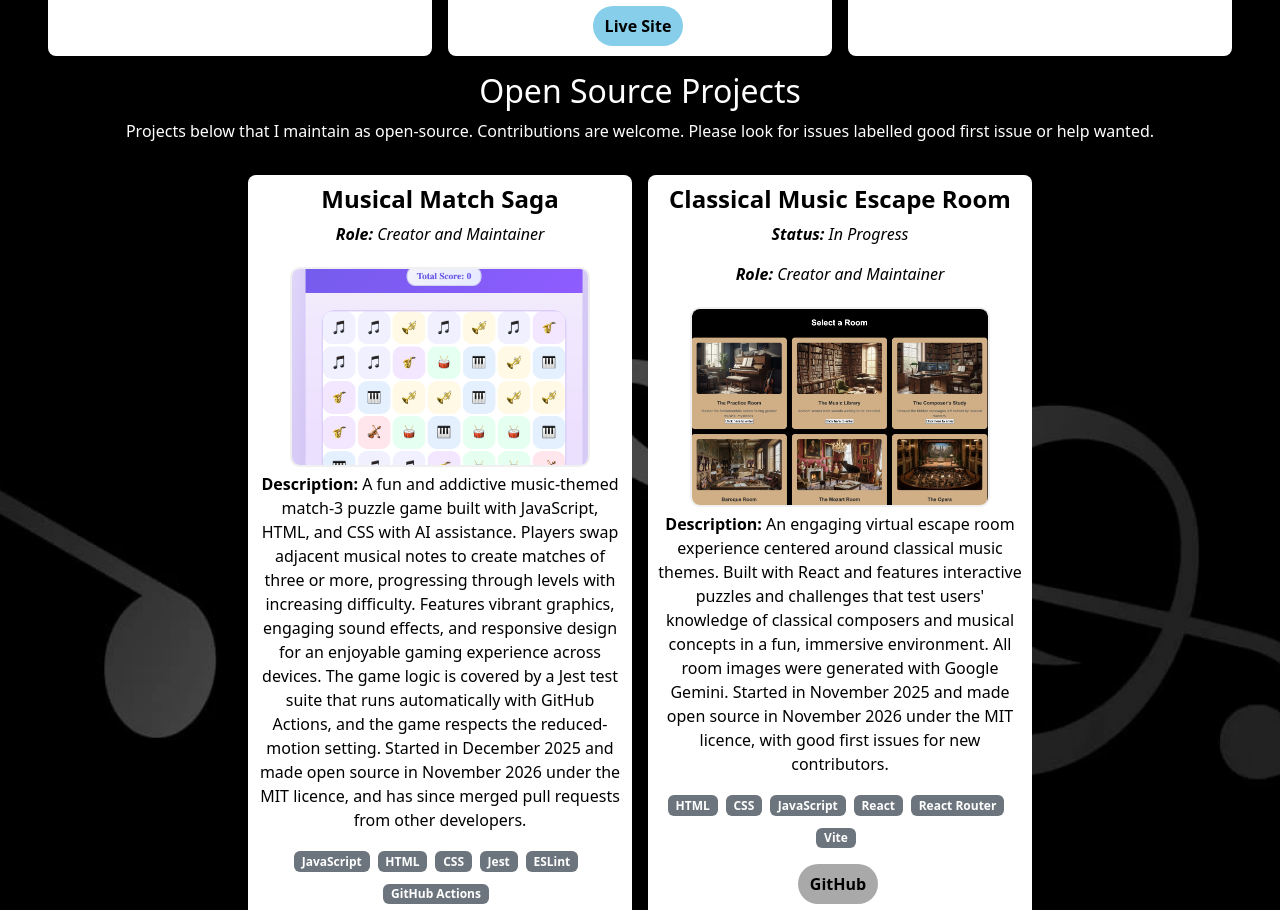
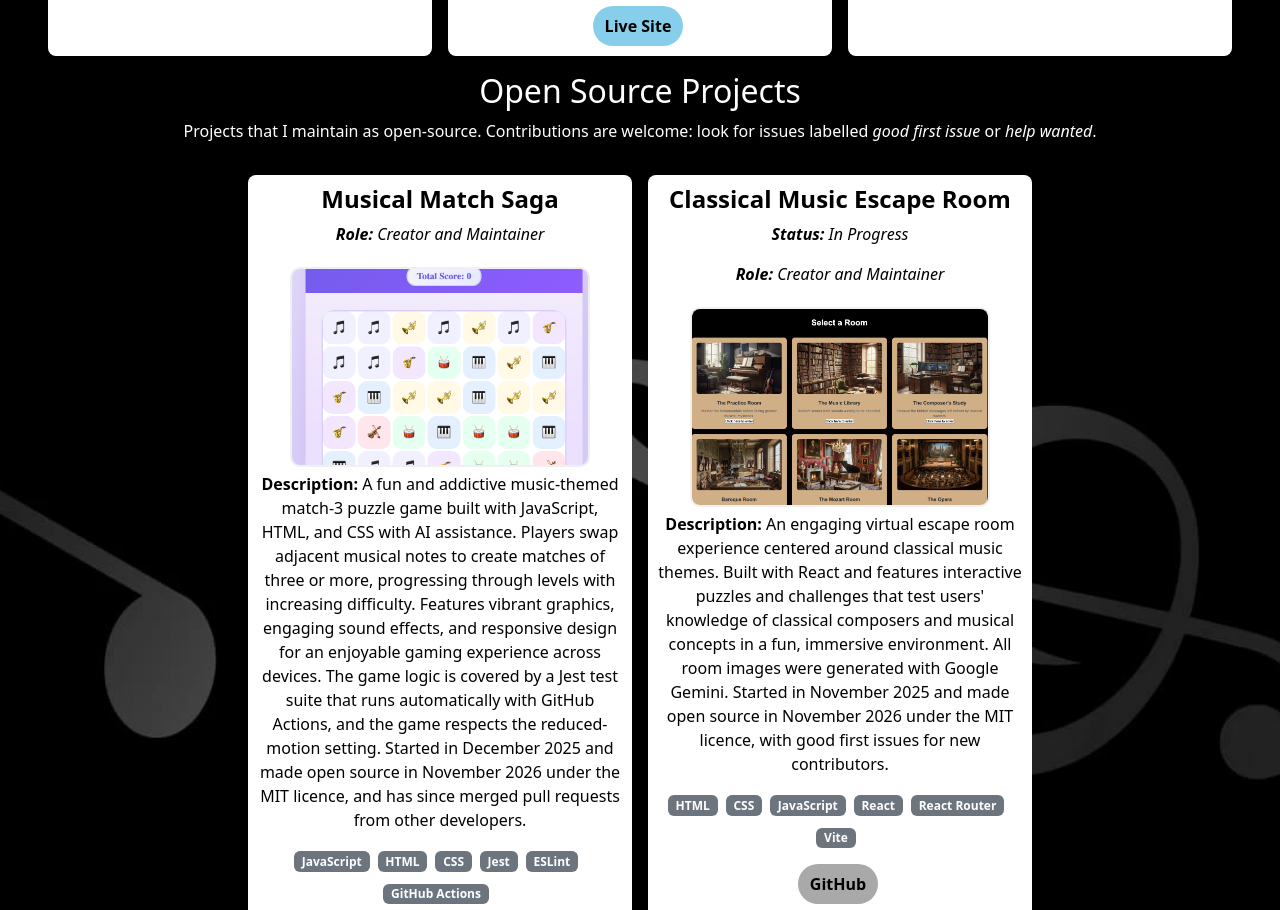
Before and after one commit to hannahro15/Hannah-Portfolio-Site, a React (Create React App) app: page /Hannah-Portfolio-Site/projects in a window 1280 px wide. Shown: the part 3496-4406 px from the top of the page. Built offline with nearby package versions, Linux system fonts and the light colour scheme.

Commit message:
Amend open source info sentence again on projects page

```diff
--- a/src/pages/projects/Projects.js
+++ b/src/pages/projects/Projects.js
@@ -29,7 +29,7 @@ function Projects() {
             </section>
             <section>
                 <h2>Open Source Projects</h2>
-                <p className="section-intro">Projects below that I maintain as open-source. Contributions are welcome. Please look for issues labelled good first issue or help wanted.</p>
+                <p className="section-intro">Projects that I maintain as open-source. Contributions are welcome: look for issues labelled <em>good first issue</em> or <em>help wanted</em>.</p>
                 <div className="projects-grid">
                 {open_source_projects.map((project) => (
                     <ProjectCard key={project.id} project={project} />
```
